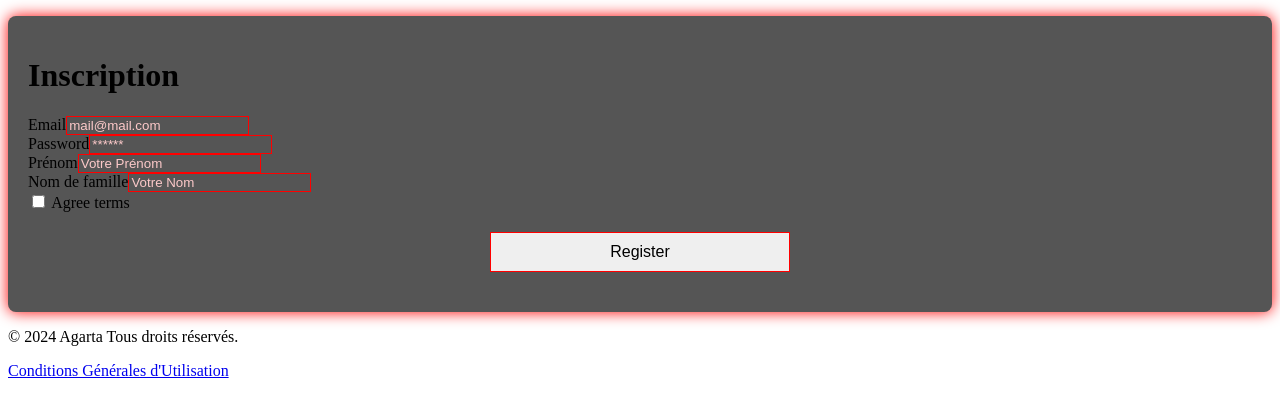
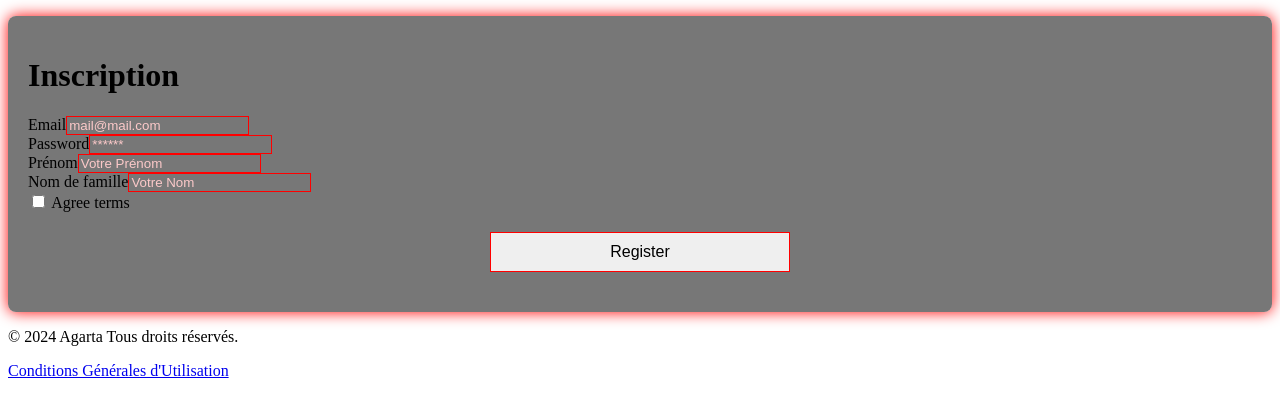
Before and after one commit to Stronmarker/Artefakt, a Symfony app: template templates/registration/register.html.twig in a window 1280 px wide. Shown: the part 194-611 px from the top of the page. Run offline with Twig, Linux system fonts and the light colour scheme; the template is opened without the code that fills it, so the values that code supplies are empty; form fields are guessed from the names that the template uses; some libraries are stand-ins or nearby versions.

Commit message:
Modif Register

```diff
--- a/templates/registration/register.html.twig
+++ b/templates/registration/register.html.twig
@@ -11,20 +11,15 @@
         }
     }
 
-    @media (max-width: 576px) {
-        .form-signup {
-            padding: 10px;
-        }
-    }
     .form-control::placeholder {
         color: rgb(252, 201, 201);
     }
 </style>
 
-<div class="container mt-3 mb-3">
-    <div class="row justify-content-center">
+<div class="container mt-5 mb-5 d-flex flex-column align-items-center">
+    <div class="row justify-content-center w-100">
         <div class="col-12 col-sm-10 col-md-8 col-lg-6">
-            <form method="post" class="form-signup" style="padding: 20px; background: rgba(85, 85, 85, 1); border-radius: 8px; box-shadow: 0 0 15px red;">
+            <form method="post" class="form-signup" style="padding: 20px; background: rgba(85, 85, 85, 0.8); border-radius: 8px; box-shadow: 0 0 15px red;">
                 {% for flash_success in app.flashes('success') %}
                     <div class="alert alert-success" role="alert">{{ flash_success }}</div>
                 {% endfor %}
@@ -35,7 +30,7 @@
 
                 {{ form_start(registrationForm, {'attr': {'class': 'form-horizontal'}}) }}
 
-                <div class="form-group mt-3 mb-3">
+                <div class="form-group mt-4 mb-4">
                     {{ form_row(registrationForm.email, {
                         'label': 'Email',
                         'label_attr': {'class': 'p-2 m-1 h5 text-danger'},
@@ -43,7 +38,7 @@
                     }) }}
                 </div>
 
-                <div class="form-group mt-3 mb-3">
+                <div class="form-group mt-4 mb-4">
                     {{ form_row(registrationForm.plainPassword, {
                         'label': 'Password',
                         'label_attr': {'class': 'p-2 m-1 h5 text-danger'},
@@ -51,7 +46,7 @@
                     }) }}
                 </div>
 
-                <div class="form-group mt-3 mb-3">
+                <div class="form-group mt-4 mb-4">
                     {{ form_row(registrationForm.firstname, {
                         'label': 'Prénom',
                         'label_attr': {'class': 'p-2 m-1 h5 text-danger'},
@@ -59,7 +54,7 @@
                     }) }}
                 </div>
 
-                <div class="form-group mt-3 mb-3">
+                <div class="form-group mt-4 mb-4">
                     {{ form_row(registrationForm.lastname, {
                         'label': "Nom de famille",
                         'label_attr': {'class': 'p-2 m-1 h5 text-danger'},
@@ -76,7 +71,6 @@
                     }) }}
                 </div>
 
-
                 <button type="submit" class="btn btn-lg btn-danger btn-block" style="border: 1px solid red; display: block; margin: 20px auto; width: 80%; max-width: 300px; padding: 10px 0; font-size: 16px;">Register</button>
 
                 {{ form_end(registrationForm) }}
```
